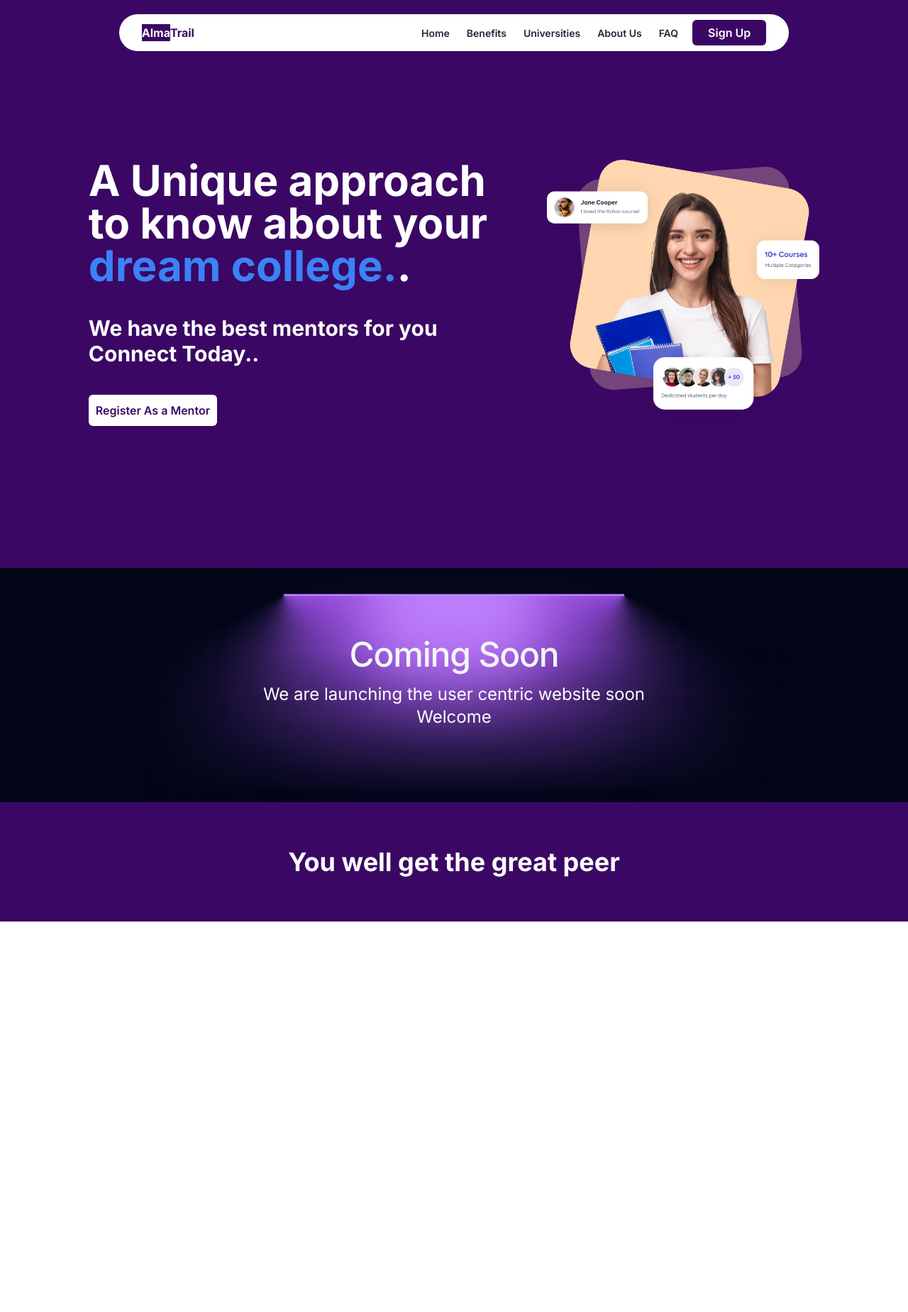
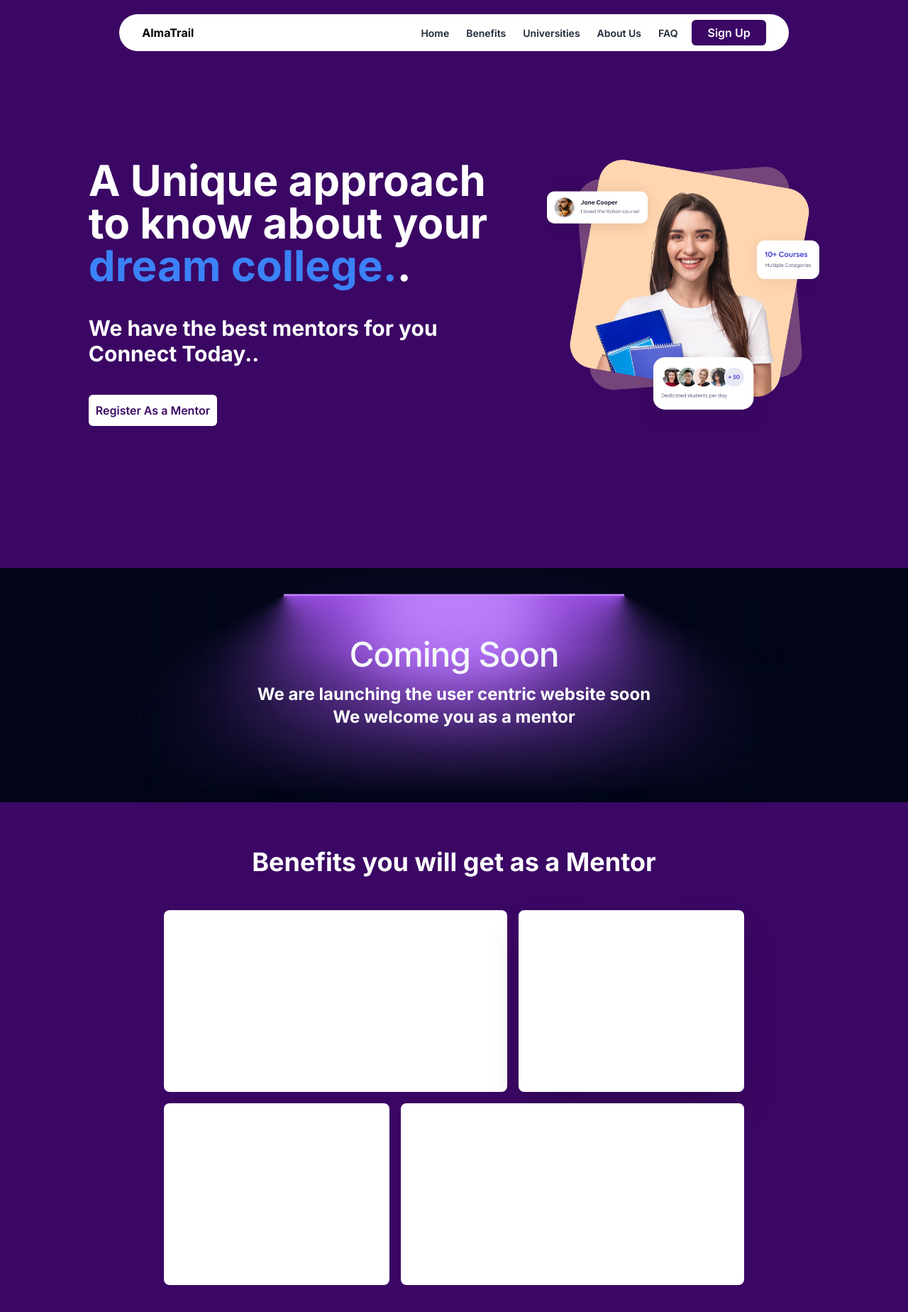
Before and after one commit to AlmaTrail/AlmaTrail-Frontend, a Next.js app: page / in a window 1280 px wide. Shown: the top 1848 px of the page at 71% size. Before the commit the page ends 1298 px from the top, so only its background shows below. Built offline with nearby package versions, Linux system fonts and the light colour scheme.

Commit message:
adding feature section structure

```diff
--- a/src/app/page.tsx
+++ b/src/app/page.tsx
@@ -8,7 +8,7 @@ import UpcomingSection from '@/components/upcomingSection';
 export default function Home() {
   return (
     <main>
-      <div className="h-screen mx-auto bg-[#3b0764] flex justify-center pb-2 items-center relative z-0">
+      <div className="h-screen mx-auto bg-[#3b0764] flex justify-center pb-2 items-center relative z-60">
         <Navbar />
         <HeroSection />
       </div>
--- a/src/components/featureSection.tsx
+++ b/src/components/featureSection.tsx
@@ -4,9 +4,26 @@ import React from 'react'
 
 const FeatureSection = () => {
     return (
-        <div className='bg-purple-950  p-16 '>
+        <div className='bg-purple-950 p-16 '>
             <div className='flex justify-center items-center'>
-                <h2 className='text-center text-4xl font-bold text-white'>You well get the great peer</h2>
+                <h2 className='text-center text-4xl font-bold text-white'>Benefits you will get as a Mentor</h2>
+            </div>
+            <div className='mt-12'>
+                <div className='grid grid-cols-7 gap-4'>
+                    <div className='col-start-2 col-span-3 h-64 bg-white rounded-lg'>
+
+                    </div>
+                    <div className='h-64 col-span-2 bg-white rounded-lg shadow-2xl'>
+
+                    </div>
+
+                    <div className='h-64 col-start-2 col-span-2 bg-white rounded-lg'>
+
+                    </div>
+                    <div className='col-start-4 col-span-3 h-64 bg-white rounded-lg'>
+
+                    </div>
+                </div>
             </div>
 
         </div>
--- a/src/components/navbar.tsx
+++ b/src/components/navbar.tsx
@@ -38,8 +38,8 @@ const Navbar = () => {
     <div className="bg-white rounded-full py-2 fixed top-5 z-100">
       <div className="mx-auto flex justify-between items-center px-4 sm:px-6 lg:px-8">
         <div className="flex items-center mr-40 lg:mr-80">
-          <span className="text-white bg-auto bg-[#3b0764] font-bold">Alma</span>
-          <span className="text-[#3b0764] font-bold">Trail</span>
+          <span className="text-black bg-auto font-bold">AlmaTrail</span>
+          {/* <span className="text-[#3b0764] font-bold">Trail</span> */}
         </div>
         <div className="hidden lg:flex lg:items-center">
           <ul className="flex space-x-6">
--- a/src/components/ui/lamp.tsx
+++ b/src/components/ui/lamp.tsx
@@ -2,26 +2,6 @@
 import React from "react";
 import { motion } from "framer-motion";
 import { cn } from "@/utils/cn";
-
-export function LampDemo() {
-  return (
-    <LampContainer>
-      <motion.h1
-        initial={{ opacity: 0.5, y: 100 }}
-        whileInView={{ opacity: 1, y: 0 }}
-        transition={{
-          delay: 0.3,
-          duration: 0.8,
-          ease: "easeInOut",
-        }}
-        className="mt-8 bg-gradient-to-br from-slate-300 to-slate-500 py-4 bg-clip-text text-center text-4xl font-medium tracking-tight text-transparent md:text-7xl"
-      >
-        Build lamps <br /> the right way
-      </motion.h1>
-    </LampContainer>
-  );
-}
-
 export const LampContainer = ({
   children,
   className,
--- a/src/components/upcomingSection.tsx
+++ b/src/components/upcomingSection.tsx
@@ -18,8 +18,8 @@ const UpcomingSection = () => {
       >
         Coming Soon
       </motion.h1>
-      <p className="text-white text-2xl">We are launching the user centric website soon</p>
-      <p className="text-white text-2xl flex justify-center items-center">Welcome</p>
+      <p className="text-white text-2xl font-bold">We are launching the user centric website soon</p>
+      <p className="text-white text-2xl flex justify-center items-center font-bold">We welcome you as a mentor   </p>
     </LampContainer>
   );
 }
```
